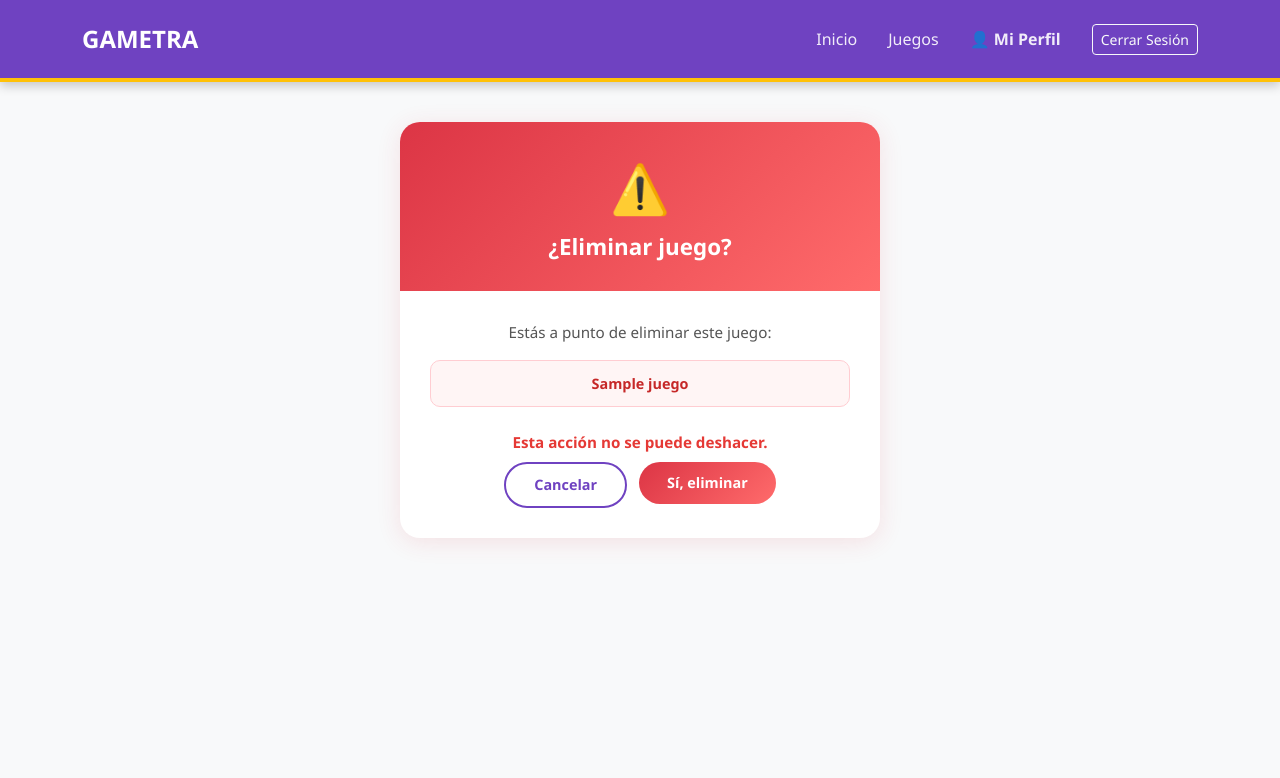
After one commit to allys081/gametra-web, a Django app: page /juego/1/eliminar/ in a window 1280 px wide. The commit adds this page. Shown: the top 778 px of the page. Run offline with Django 5.2, Linux system fonts and the light colour scheme; a user stored in the database is signed in; tables that the repository leaves empty hold one stand-in row (values such as "Sample post").

Commit message:
opcion eliminar juegos/reseñas

```diff
--- /dev/null
+++ b/templates/confirmar_eliminar.html
@@ -0,0 +1,101 @@
+{% extends 'base.html' %}
+{% block content %}
+
+<style>
+    .confirm-card {
+        background: white;
+        border-radius: 20px;
+        overflow: hidden;
+        box-shadow: 0 4px 24px rgba(220,53,69,0.12);
+        max-width: 480px;
+        margin: 40px auto;
+    }
+    .confirm-header {
+        background: linear-gradient(135deg, #dc3545, #ff6b6b);
+        padding: 30px;
+        text-align: center;
+        color: white;
+    }
+    .confirm-icon {
+        font-size: 3rem;
+        display: block;
+        margin-bottom: 10px;
+    }
+    .confirm-title {
+        font-size: 1.4rem;
+        font-weight: 800;
+        margin: 0;
+    }
+    .confirm-body {
+        padding: 30px;
+        text-align: center;
+    }
+    .confirm-text {
+        color: #555;
+        font-size: 0.95rem;
+        margin-bottom: 8px;
+    }
+    .confirm-objeto {
+        background: #fff5f5;
+        border: 1.5px solid #ffcdd2;
+        border-radius: 10px;
+        padding: 12px 16px;
+        color: #c62828;
+        font-size: 0.9rem;
+        font-weight: 600;
+        margin: 16px 0 24px;
+    }
+    .confirm-actions {
+        display: flex;
+        gap: 12px;
+        justify-content: center;
+    }
+    .btn-confirmar {
+        background: linear-gradient(135deg, #dc3545, #ff6b6b);
+        color: white;
+        border: none;
+        border-radius: 50px;
+        padding: 10px 28px;
+        font-weight: 700;
+        font-size: 0.9rem;
+        cursor: pointer;
+        transition: all 0.2s;
+    }
+    .btn-confirmar:hover { opacity: 0.88; transform: translateY(-1px); }
+    .btn-cancelar {
+        background: transparent;
+        color: #6f42c1;
+        border: 2px solid #6f42c1;
+        border-radius: 50px;
+        padding: 10px 28px;
+        font-weight: 700;
+        font-size: 0.9rem;
+        text-decoration: none;
+        transition: all 0.2s;
+        display: inline-block;
+    }
+    .btn-cancelar:hover { background: #6f42c1; color: white; }
+</style>
+
+<div class="confirm-card">
+    <div class="confirm-header">
+        <span class="confirm-icon">⚠️</span>
+        <h4 class="confirm-title">¿Eliminar {{ tipo }}?</h4>
+    </div>
+    <div class="confirm-body">
+        <p class="confirm-text">Estás a punto de eliminar este {{ tipo }}:</p>
+        <div class="confirm-objeto">{{ objeto }}</div>
+        <p class="confirm-text" style="color:#e53935; font-weight:600;">
+            Esta acción no se puede deshacer.
+        </p>
+        <div class="confirm-actions">
+            <a href="{{ cancel_url }}" class="btn-cancelar">Cancelar</a>
+            <form method="POST" style="display:inline;">
+                {% csrf_token %}
+                <button type="submit" class="btn-confirmar">Sí, eliminar</button>
+            </form>
+        </div>
+    </div>
+</div>
+
+{% endblock %}
```
Also changed, not shown: templates/detalle_juego.html (+35 -34 lines), templates/juegos.html (+46 -55 lines).
